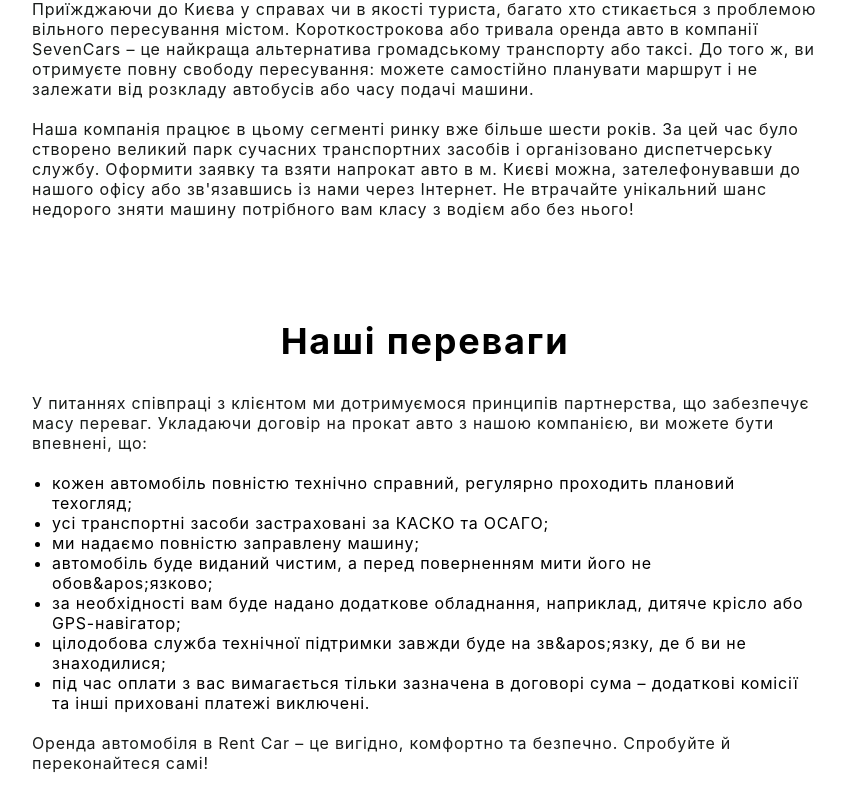
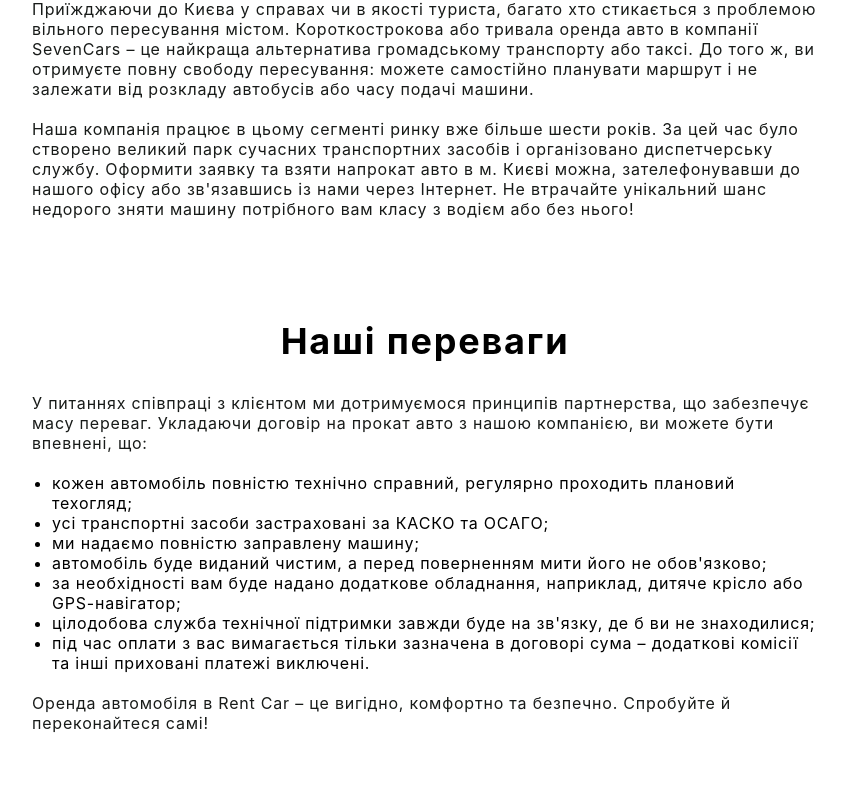
Before and after one commit to ks-ieremenko/cars, a React (Create React App) app: page / in a window 1280 px wide. Shown: the part 1613-2421 px from the top of the page, without its empty margins (215-1061 px from the left). Built offline with nearby package versions, Linux system fonts and the light colour scheme.

Commit message:
apostrophes

```diff
--- a/src/CarListPage/BookingModal/BookingModal.module.css
+++ b/src/CarListPage/BookingModal/BookingModal.module.css
@@ -203,6 +203,12 @@
     .featureContainer p {
         font-size: 17px;
     }
+
+    .discountPrice {
+        font-size: 24px;
+        line-height: 125%;
+        margin-left: 143px;
+    }
 }
 
 @media screen and (max-width: 500px) {
@@ -270,4 +276,10 @@
         width: 16px;
         height: 16px;
     }
+
+    .input:checked:after {
+        width: 6px;
+        height: 3px;
+    }
+
 }
--- a/src/CarListPage/BookingModal/BookingModal.tsx
+++ b/src/CarListPage/BookingModal/BookingModal.tsx
@@ -156,13 +156,16 @@
                 ) : null}
                 <p className={styles.price}>
                     Остаточна ціна
+                    {days >= 1 ? (
                         <span>
                             {!allDiscount
                                 ? finalPrice
                                 : finalPrice - (finalPrice / 100) * allDiscount}
                             ₴
                         </span>
+                    ) : null}
                 </p>
+                )
                 <button
                     onClick={handleClick}
                     className={carStyles.button}
--- a/src/MainPage/Advantages/constants.ts
+++ b/src/MainPage/Advantages/constants.ts
@@ -2,8 +2,8 @@
     'кожен автомобіль повністю технічно справний, регулярно проходить плановий техогляд;',
     'усі транспортні засоби застраховані за КАСКО та ОСАГО;',
     'ми надаємо повністю заправлену машину;',
-    'автомобіль буде виданий чистим, а перед поверненням мити його не обов&apos;язково;',
+    "автомобіль буде виданий чистим, а перед поверненням мити його не обов'язково;",
     'за необхідності вам буде надано додаткове обладнання, наприклад, дитяче крісло або GPS-навігатор;',
-    'цілодобова служба технічної підтримки завжди буде на зв&apos;язку, де б ви не знаходилися;',
+    "цілодобова служба технічної підтримки завжди буде на зв'язку, де б ви не знаходилися;",
     'під час оплати з вас вимагається тільки зазначена в договорі сума – додаткові комісії та інші приховані платежі виключені.',
 ]
```
Lines whose indentation alone changed are shown as unchanged.
